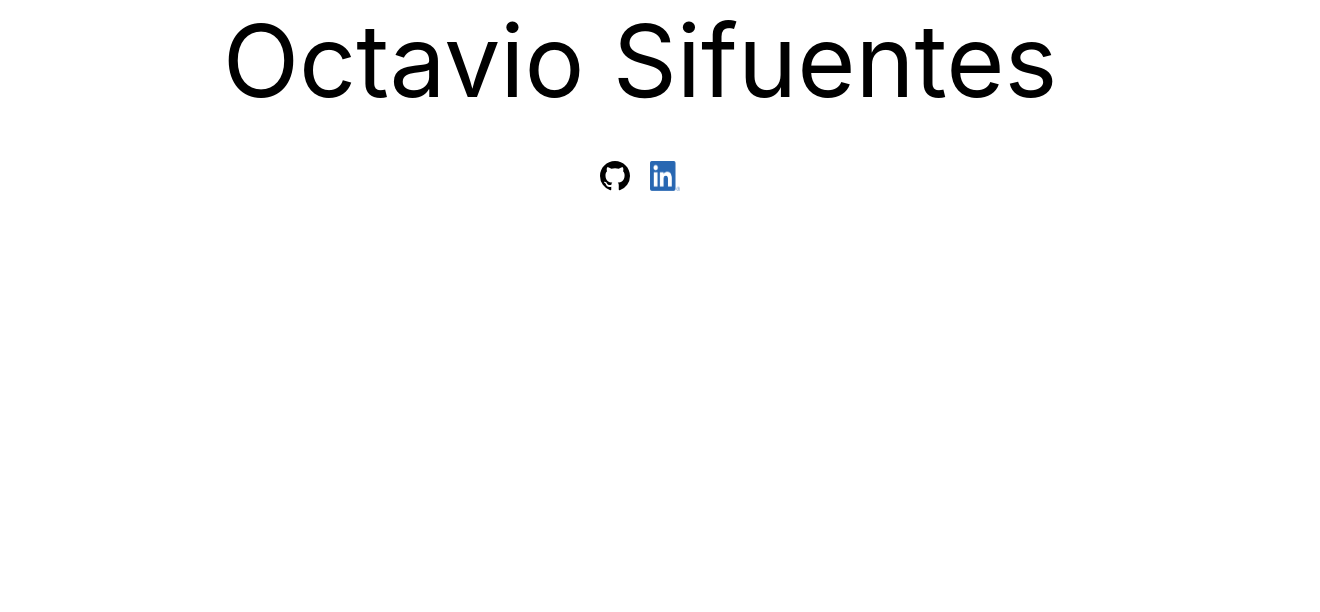
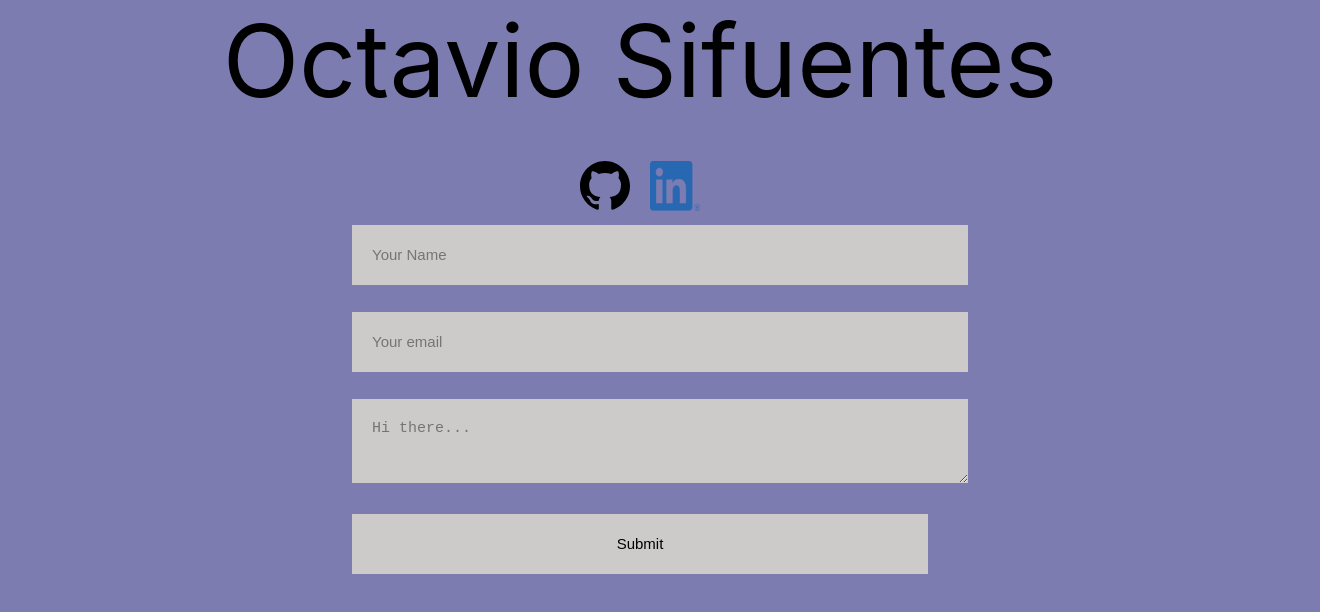
Before and after one commit to priceymineral/portfolio, a React (Create React App) app: page / in a window 1280 px wide. Shown: the top 612 px of the page, 1320 px wide, since content can reach past the window. Built offline with nearby package versions, Linux system fonts and the light colour scheme.

Commit message:
created a form with no function

```diff
--- a/src/App.css
+++ b/src/App.css
@@ -11,8 +11,8 @@
 }
 
 img {
-  height: 30px;
-  width: 30px;
+  height: 50px;
+  width: 50px;
 }
 
 .github {
@@ -22,3 +22,18 @@ img {
 .linked-in {
   padding: 10px;
 }
+
+
+#contact input, #contact textarea, #contact select {
+    padding: 18px 20px;
+    color: #000000;
+    background: #cdcaca;
+    margin-bottom: 27px;
+    border: 0;
+    outline: none;
+    font-size: 15px;
+    line-height: 24px;
+    width: 45vw;
+    margin-left: 27.5vw;
+    margin-right: 27.5vw;
+}
--- a/src/App.js
+++ b/src/App.js
@@ -1,10 +1,14 @@
+import './App.css'
 import Header from './components/Header'
-import './App.css';
+import Form from './components/Form'
 
-function App() {
+const App = () => {
   return (
-   <Header />
-  );
+    <>
+      <Header />
+      <Form />
+    </>
+  )
 }
 
 export default App;
--- /dev/null
+++ b/src/components/Form.js
@@ -0,0 +1,24 @@
+const Form = () => {
+  return (
+    <form id="contact">
+      <div>
+        <label>
+          <input type="text" name="name" placeholder="Your Name"/>
+        </label>
+      </div>
+      <div>
+        <label>
+          <input type="text" name="name" placeholder="Your email"/>
+        </label>
+      </div>
+      <div>
+        <label>
+          <textarea placeholder="Hi there..."/>
+        </label>
+      <input type="submit" value="Submit" />
+      </div>
+    </form>
+  )
+}
+
+export default Form;
--- a/src/index.css
+++ b/src/index.css
@@ -1,4 +1,5 @@
 body {
+  background-color: rgb(124, 124, 177);
   margin: 0;
   font-family: -apple-system, BlinkMacSystemFont, 'Segoe UI', 'Roboto', 'Oxygen',
     'Ubuntu', 'Cantarell', 'Fira Sans', 'Droid Sans', 'Helvetica Neue',
```
